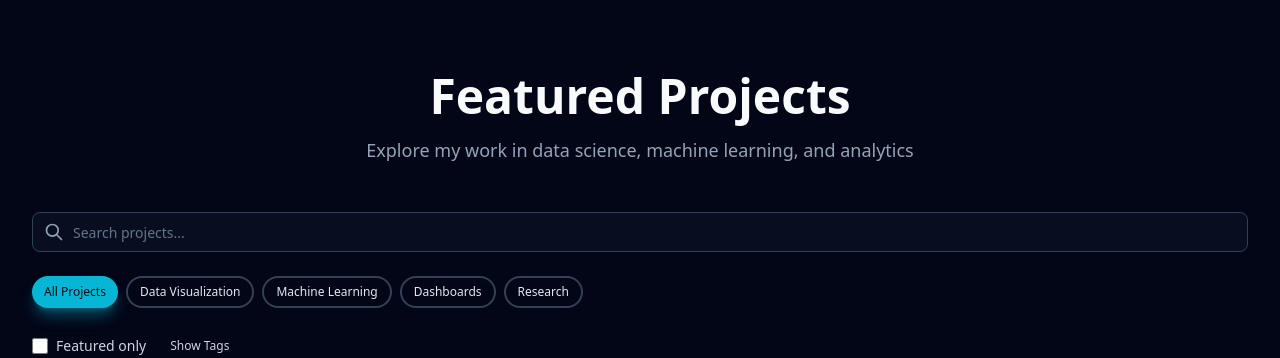
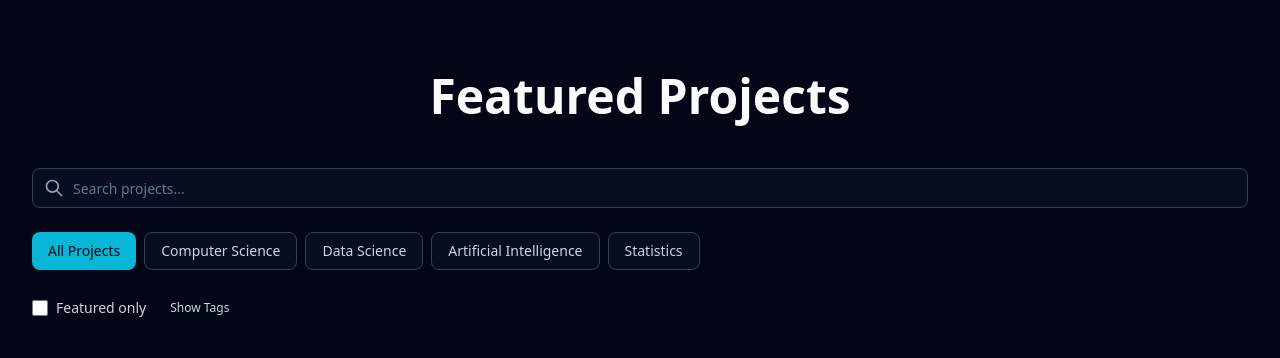
Before and after one commit to samyakshr/samyak-portfolio, a Next.js app: page / in a window 1280 px wide. Shown: the part 880-1238 px from the top of the page. Built offline with nearby package versions, Linux system fonts and the light colour scheme.

Commit message:
Fixed Project Filters

```diff
--- a/app/page.tsx
+++ b/app/page.tsx
@@ -29,9 +29,6 @@ export default function HomePage() {
           <h2 className="text-3xl font-bold text-slate-50 sm:text-4xl lg:text-5xl">
             Featured Projects
           </h2>
-          <p className="mt-4 text-lg text-slate-400">
-            Explore my work in data science, machine learning, and analytics
-          </p>
         </motion.div>
 
         {/* Filters */}
--- a/components/ProjectFilters.tsx
+++ b/components/ProjectFilters.tsx
@@ -26,7 +26,7 @@ export function ProjectFilters({ projects, onFilterChange }: ProjectFiltersProps
   const allTags = getAllTags();
 
   // Filter logic
-  const applyFilters = () => {
+  useEffect(() => {
     let filtered = [...projects];
 
     // Category filter
@@ -47,6 +47,7 @@ export function ProjectFilters({ projects, onFilterChange }: ProjectFiltersProps
       filtered = filtered.filter(p =>
         p.title.toLowerCase().includes(query) ||
         p.shortDescription.toLowerCase().includes(query) ||
+        p.longDescription.toLowerCase().includes(query) ||
         p.tags.some(tag => tag.toLowerCase().includes(query))
       );
     }
@@ -57,17 +58,10 @@ export function ProjectFilters({ projects, onFilterChange }: ProjectFiltersProps
     }
 
     onFilterChange(filtered);
-  };
-
-  // Apply filters whenever state changes
-  useEffect(() => {
-    applyFilters();
-    // eslint-disable-next-line react-hooks/exhaustive-deps
-  }, [selectedCategory, selectedTags, searchQuery, showFeaturedOnly]);
+  }, [selectedCategory, selectedTags, searchQuery, showFeaturedOnly, projects, onFilterChange]);
 
   const handleCategoryChange = (category: ProjectCategory) => {
     setSelectedCategory(category);
-    setTimeout(applyFilters, 0);
   };
 
   const toggleTag = (tag: string) => {
@@ -76,12 +70,10 @@ export function ProjectFilters({ projects, onFilterChange }: ProjectFiltersProps
         ? prev.filter(t => t !== tag)
         : [...prev, tag]
     );
-    setTimeout(applyFilters, 0);
   };
 
   const handleSearchChange = (value: string) => {
     setSearchQuery(value);
-    setTimeout(applyFilters, 0);
   };
 
   return (
@@ -113,14 +105,18 @@ export function ProjectFilters({ projects, onFilterChange }: ProjectFiltersProps
       {/* Category Filters */}
       <div className="flex flex-wrap gap-2">
         {categories.map((category) => (
-          <Button
+          <button
             key={category}
-            variant={selectedCategory === category ? "primary" : "outline"}
-            size="sm"
             onClick={() => handleCategoryChange(category)}
+            className={cn(
+              "rounded-lg px-4 py-2 text-sm font-medium transition-colors",
+              selectedCategory === category
+                ? "bg-cyan-500 text-slate-950 hover:bg-cyan-400"
+                : "border border-slate-700 bg-slate-900/50 text-slate-300 hover:border-cyan-400/60 hover:text-cyan-300"
+            )}
           >
             {getCategoryDisplayName(category)}
-          </Button>
+          </button>
         ))}
       </div>
 
@@ -132,7 +128,6 @@ export function ProjectFilters({ projects, onFilterChange }: ProjectFiltersProps
             checked={showFeaturedOnly}
             onChange={(e) => {
               setShowFeaturedOnly(e.target.checked);
-              setTimeout(applyFilters, 0);
             }}
             className="h-4 w-4 rounded border-slate-700 bg-slate-900 text-cyan-500 focus:ring-cyan-400"
           />
@@ -179,7 +174,6 @@ export function ProjectFilters({ projects, onFilterChange }: ProjectFiltersProps
                 size="sm"
                 onClick={() => {
                   setSelectedTags([]);
-                  setTimeout(applyFilters, 0);
                 }}
               >
                 Clear tags
--- a/lib/projects.ts
+++ b/lib/projects.ts
@@ -15,7 +15,7 @@ export const projects: Project[] = [
     title: "Data Analysis and Visualization in Virtual Reality",
     shortDescription: "Immersive VR data visualization using Unity to explore eye gaze and behavioral data from virtual reality studies",
     longDescription: "Developed an immersive virtual reality data visualization system that transforms behavioral data from the Eye Gaze Study into an interactive solar system metaphor. The project processes raw eye gaze and response time data using Python scripts to structure datasets into manageable CSV files. Built in Unity with C#, the visualization creates two distinct experiences: Visualization 1 tracks participants' eye gaze direction over time, represented as sun rays extending from the participant (sun) toward target objects (planets), while Visualization 2 uses response times to control planet revolution speeds, enabling comparison of object detection difficulty and participant performance variability. The system includes a customizable user interface within VR, allowing users to interact with and explore the data in three-dimensional space. This immersive approach to data visualization reveals patterns and relationships that traditional 2D visualizations might miss, providing unique insights for improving VR experience design and understanding user behavior in virtual environments.",
-    category: "data-visualization",
+    category: "computer-science",
     tags: ["Unity", "C#", "Python", "Virtual Reality", "Data Visualization", "XR"],
     featured: true,
     year: 2023,
@@ -34,7 +34,7 @@ export const projects: Project[] = [
     title: "Franklin County Homelessness Risk Analysis",
     shortDescription: "Interactive geospatial dashboard for identifying high-risk neighborhoods and guiding community interventions",
     longDescription: "Developed an interactive R Shiny application that combines eviction data, Social Vulnerability Index (SVI), and nonprofit locations to identify census tracts at highest risk of homelessness in Franklin County, Ohio. The dashboard features bivariate mapping that simultaneously visualizes eviction rates (per 1,000 residents) and SVI scores, enabling users to identify areas where high eviction activity overlaps with high social vulnerability. The application includes statistical analysis with correlation plots, demographic breakdowns, and real-time statistics. Built with R, Shiny, Leaflet, and sf for geospatial analysis, this tool helps organizations like Smart Columbus prioritize interventions, allocate resources effectively, and support data-driven policy decisions. The analysis standardizes eviction rates by population to eliminate bias from tract size differences and integrates 1,342 nonprofit organization locations to visualize service coverage across the county.",
-    category: "data-visualization",
+    category: "data-science",
     tags: ["R", "Python", "Geospatial", "Dashboards", "Public Policy", "DataViz", "Leaflet"],
     featured: true,
     year: 2025,
@@ -54,7 +54,7 @@ export const projects: Project[] = [
     title: "Multi-Agent AI Framework for Digital Marketing Optimization",
     shortDescription: "AI-powered framework for creating, testing, and optimizing digital marketing campaigns using multi-agent systems",
     longDescription: "Developed a multi-agent artificial intelligence framework designed to help marketers quickly create, test, and understand digital marketing campaigns. The framework combines state-of-the-art language models for automated content generation, simulated audience feedback through personas, and organized data analysis to provide clear insights. By leveraging multiple AI agents working in coordination, the system enables marketers to save time, reduce guesswork, and improve campaign effectiveness. The framework automates the campaign creation process, generates targeted content, simulates audience responses through persona-based testing, and provides actionable analytics to help marketers reach the right audience more efficiently.",
-    category: "machine-learning",
+    category: "artificial-intelligence",
     tags: ["AI", "Multi-Agent Systems", "LLM", "Digital Marketing", "Automation", "NLP"],
     featured: true,
     year: 2025,
@@ -74,7 +74,7 @@ export const projects: Project[] = [
     title: "Belize Schools Repair Dashboard",
     shortDescription: "Centralized IT support request management system for Belizean schools using Google Workspace tools",
     longDescription: "Developed a streamlined IT support system that replaces an ad-hoc WhatsApp based process with a centralized, database solution for Belizean schools. The RepairDashboard enables school staff to submit repair requests via Google Forms, with data automatically syncing to Google Sheets for storage and management. IT administrators access an interactive dashboard featuring real-time data visualization, status tracking, worker assignment capabilities, and a geographic heatmap. The system leverages Google OAuth2 authentication for secure access and is built with a modular, extensible codebase designed for resource-constrained environments. This solution improves request tracking, reduces response times, and provides actionable insights through charts and analytics, making IT support more efficient and accessible across multiple school locations.",
-    category: "dashboard",
+    category: "computer-science",
     tags: ["Google Workspace", "Dashboard", "Data Management", "IT Support", "Google Sheets", "OAuth2"],
     featured: false,
     year: 2024,
@@ -93,7 +93,7 @@ export const projects: Project[] = [
     title: "Experimental Design: Maximizing Statapult Launch Distance",
     shortDescription: "Factorial and fractional factorial design analysis to maximize launch distance using statistical methods",
     longDescription: "Conducted a comprehensive experimental design study to maximize launch distance for a Statapult device. Implemented a full 2^5 factorial design varying five factors—arm position, ball type, ball position, draw-back height, and band attachment point—while fixing tilt. Used exploratory plots, half-normal plots, and ANOVA to identify influential effects. The analysis revealed that arm position, ball position, height, and post placement have statistically significant main effects on distance, while ball type was found to be negligible. Followed up with a 2^(5-1) half-fractional design constructed via blocking and aliasing on the highest-order interaction, which produced the same set of significant factors and recommended settings. Both designs demonstrated that maximum distance is achieved by setting Arm, Position, and Post to their high levels and Height to its low level, validating that a carefully chosen half-fractional design can deliver efficient and reliable optimization with half the experimental runs.",
-    category: "research",
+    category: "statistics",
     tags: ["Experimental Design", "Statistics", "ANOVA", "Factorial Design", "R"],
     featured: false,
     year: 2025,
--- a/lib/utils.ts
+++ b/lib/utils.ts
@@ -60,12 +60,10 @@ export function scrollToElement(elementId: string, offset: number = 80) {
  */
 export function getCategoryDisplayName(category: string): string {
   const categoryMap: Record<string, string> = {
-    "machine-learning": "Machine Learning",
-    "data-visualization": "Data Visualization",
-    "geospatial": "Geospatial",
-    "education": "Education",
-    "research": "Research",
-    "dashboard": "Dashboards",
+    "statistics": "Statistics",
+    "data-science": "Data Science",
+    "artificial-intelligence": "Artificial Intelligence",
+    "computer-science": "Computer Science",
     "all": "All Projects",
   };
   return categoryMap[category] || category;
```
Also changed, not shown: types/index.ts (+4 -6 lines).
